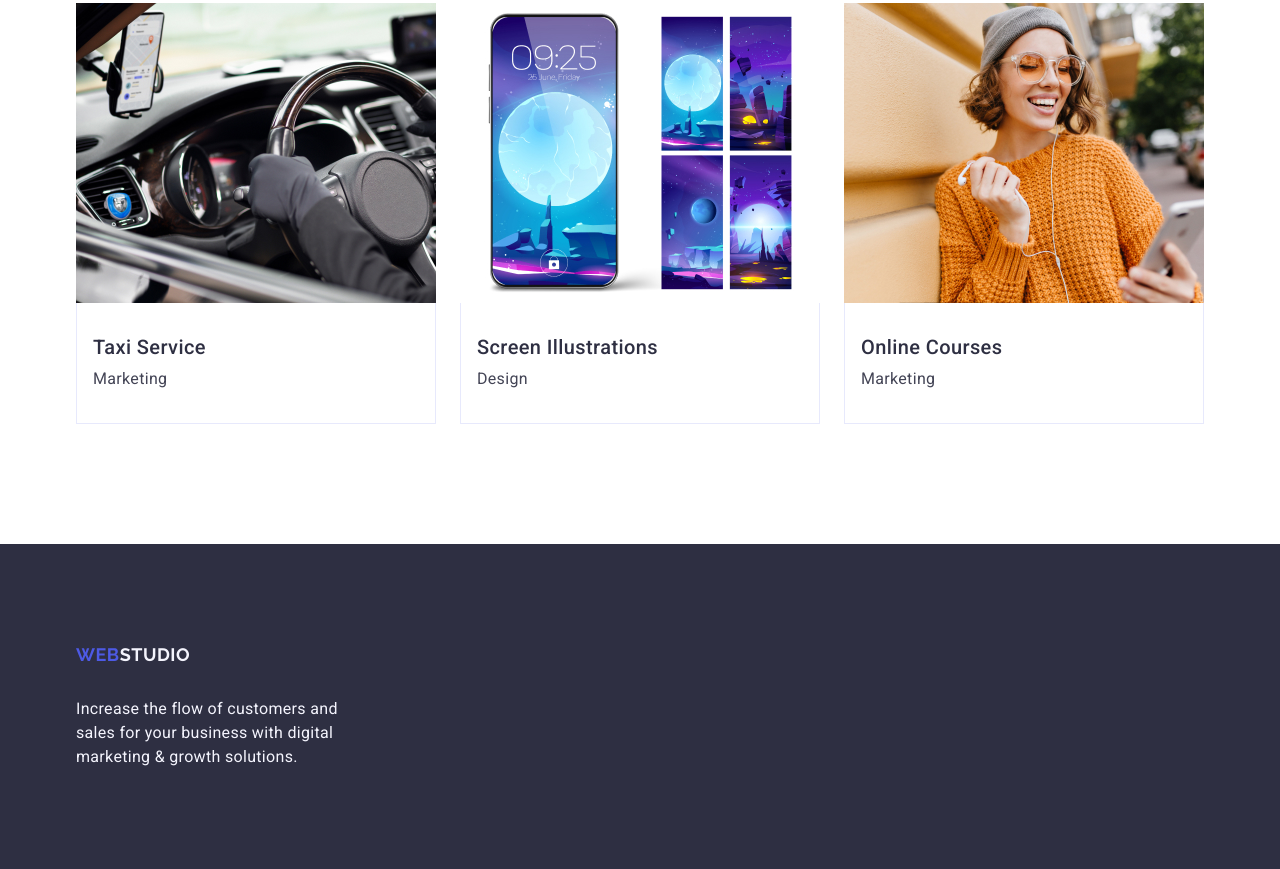
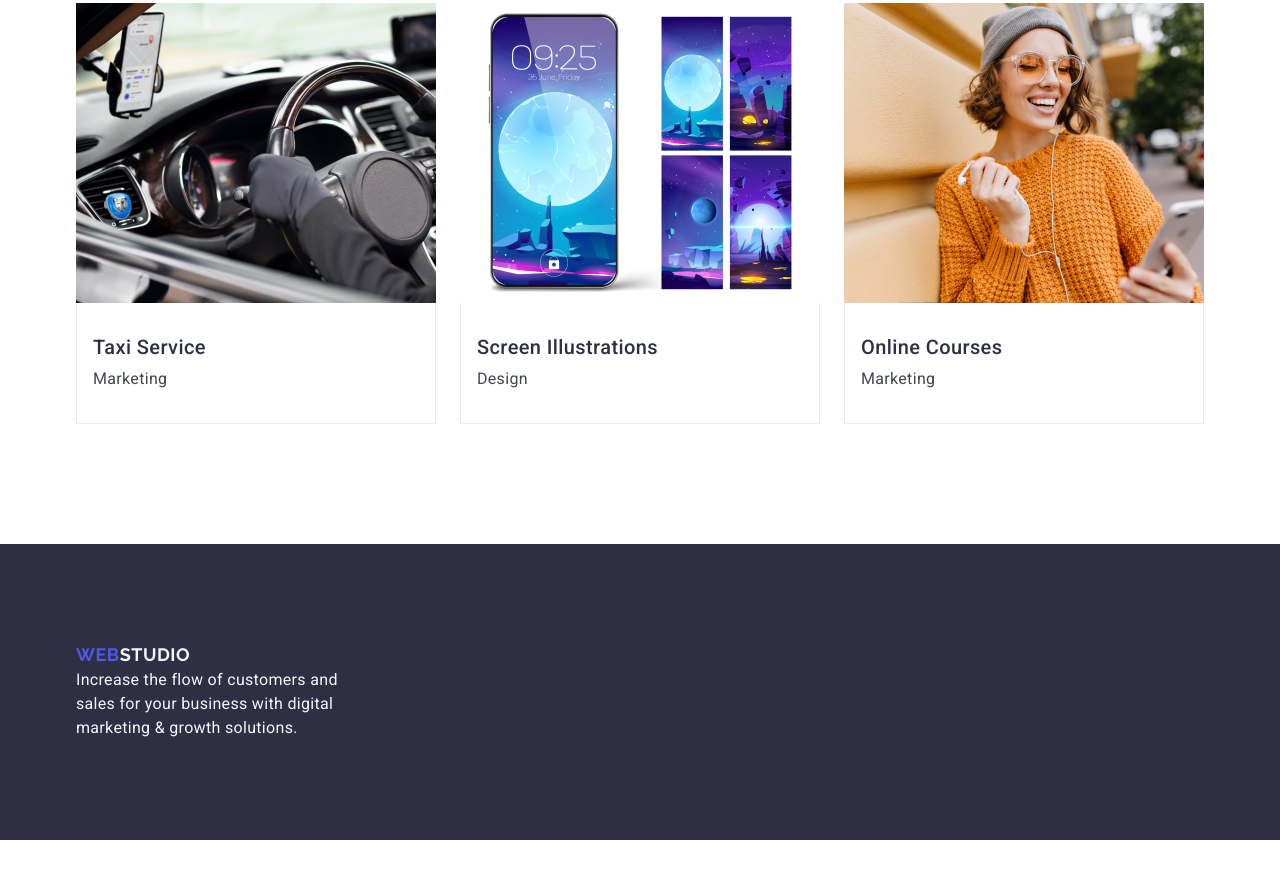
Before and after one commit to Oleksandr-Karnaushenko/goit-markup-hw-03, a plain HTML site: page index.html in a window 1280 px wide. Shown: the part 2468-3337 px from the top of the page. After the commit the page ends 3308 px from the top, so only its background shows below. Drawn offline with nearby package versions, Linux system fonts and the light colour scheme.

Commit message:
Update styles.css

```diff
--- a/css/styles.css
+++ b/css/styles.css
@@ -246,18 +246,7 @@ img {
   color: #f4f4fd;
   padding: 100px 0;
 }
-.footer-content {
-  display: flex;
-  flex-direction: column;
-  align-items: flex-start;
-  gap: 16px;
-  flex-shrink: 0;
-}
-.footer a {
-  display: inline-block;
-}
 .footer-link {
-  display: inline-block;
   margin-bottom: 16px;
   font-family: 'Raleway', sans-serif;
   font-weight: 700;
```
